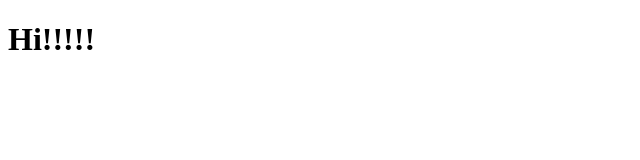
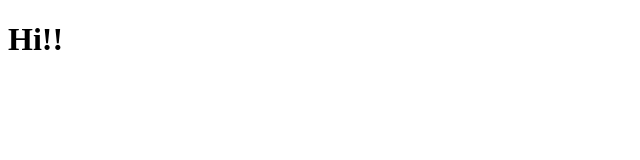
Before and after one commit to manelme/angular0-to-hero, a plain HTML site: page 0_Setting-up-the-env/www/index.html in a window 1280 px wide. Shown: the full height of the page, 0-640 px from the left. Drawn offline with Linux system fonts and the light colour scheme.

Commit message:
cleaning the first lesson

```diff
--- a/0_Setting-up-the-env/www/index.html
+++ b/0_Setting-up-the-env/www/index.html
@@ -7,6 +7,6 @@
     <title>Learning Angular from 0 to Hero</title>
 </head>
 <body>
-    <h1>Hi!!!!!</h1>
+    <h1>Hi!!</h1>
 </body>
 </html>
```
Also changed, not shown: 2 other files.
